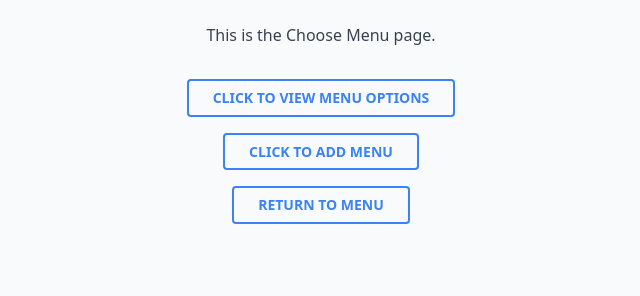
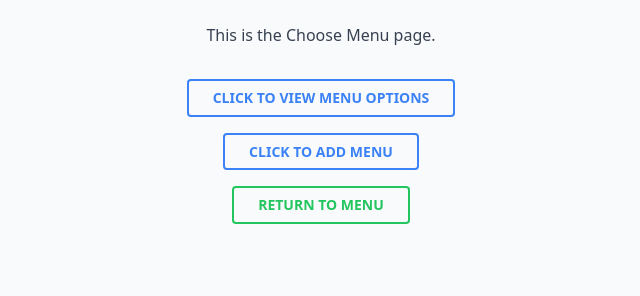
Before and after one commit to MaxMeechan/Book_A_Bite, a Django app: page /BookABite/menu/chooseMenu in a window 1280 px wide. Shown: the part 149-445 px from the top of the page, without its empty margins (319-959 px from the left). Run offline with Django 3.2, Linux system fonts and the light colour scheme; some libraries are stand-ins or nearby versions.

Commit message:
changed one button

```diff
--- a/templates/BookaBite/chooseMenu.html
+++ b/templates/BookaBite/chooseMenu.html
@@ -23,7 +23,7 @@
       </a>
     </li>
     <li>
-      <a href="{% url 'BookABite:menu' %}" class="inline-block px-6 py-2 border-2 border-blue-500 text-blue-500 font-semibold text-sm leading-tight uppercase rounded hover:bg-blue-500 hover:text-white transition duration-150 ease-in-out">
+      <a href="{% url 'BookABite:menu' %}" class="inline-block px-6 py-2 border-2 border-green-500 text-green-500 font-semibold text-sm leading-tight uppercase rounded hover:bg-green-500 hover:text-white transition duration-150 ease-in-out">
         Return to menu
       </a>
     </li>
```
